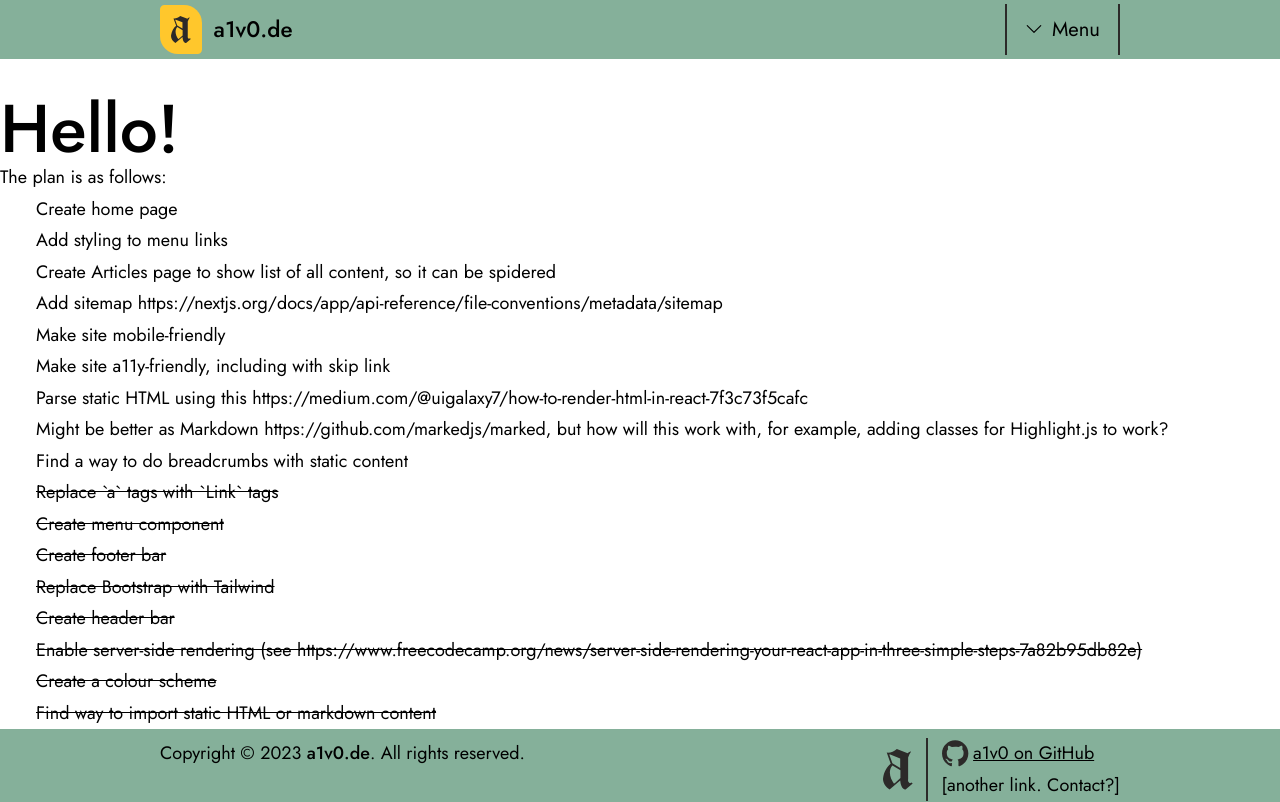
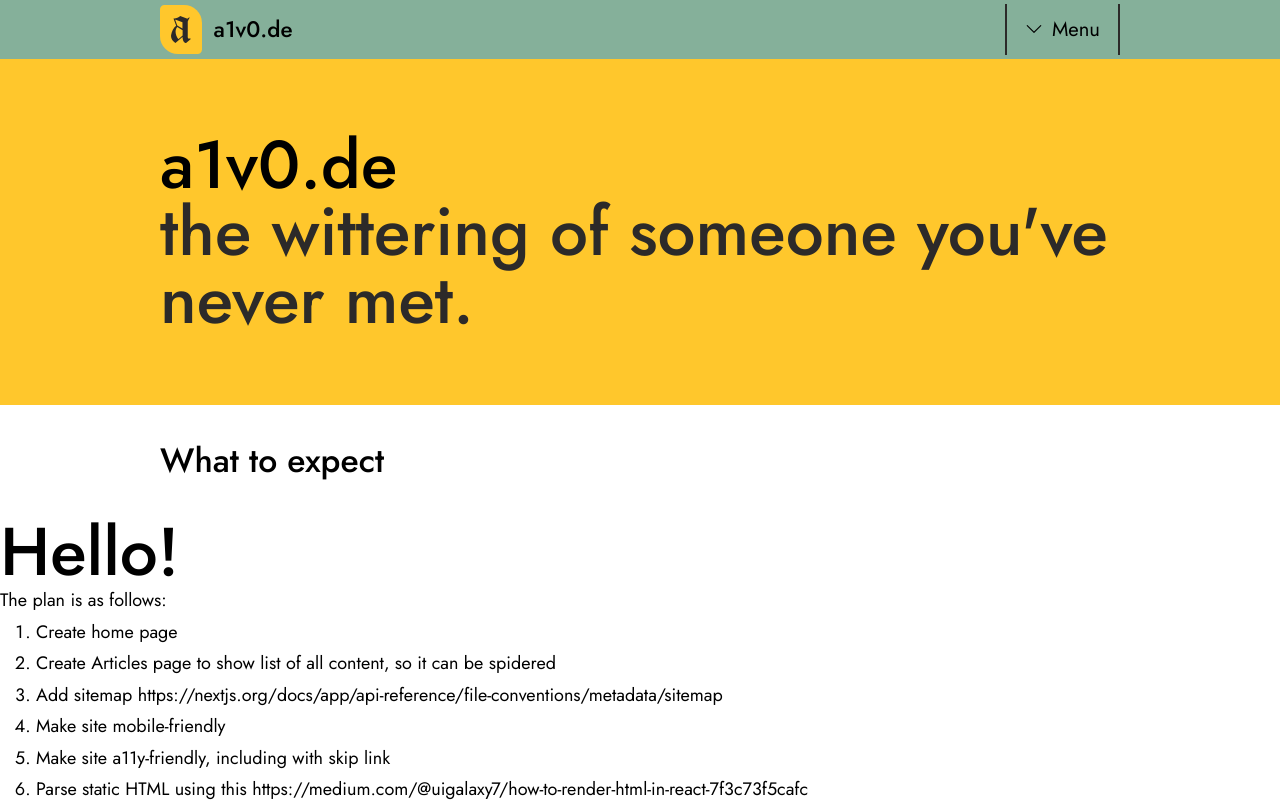
Before and after one commit to a1v0/a1v0.de, a Next.js app: page / in a window 1280 px wide. Shown: the top 802 px of the page. Built offline with nearby package versions, Linux system fonts and the light colour scheme.

Commit message:
Add homepage header

```diff
--- a/app/page.tsx
+++ b/app/page.tsx
@@ -1,11 +1,24 @@
 export default function Home() {
     return (
         <main>
+            <div className="bg-accent-colour">
+                <header className="clear-gutters py-16">
+                    <h1 className="m-auto">
+                        <span className="block">a1v0.de</span>
+                        <span className="block lowercase text-softer-black">
+                            The wittering of someone you've never met.
+                        </span>
+                    </h1>
+                </header>
+            </div>
+            <article className="clear-gutters">
+                <h2>What to expect</h2>
+                <p></p>
+            </article>
             <h1>Hello!</h1>
             <p>The plan is as follows:</p>
-            <ol className="ml-8">
+            <ol className="ml-8 list-decimal">
                 <li>Create home page</li>
-                <li>Add styling to menu links</li>
                 <li>
                     Create Articles page to show list of all content, so it can
                     be spidered
@@ -32,6 +45,7 @@ export default function Home() {
                 <li className="line-through">
                     Replace `a` tags with `Link` tags
                 </li>
+                <li className="line-through">Add styling to menu links</li>
                 <li className="line-through">Create menu component</li>
                 <li className="line-through">Create footer bar</li>
                 <li className="line-through">
```
